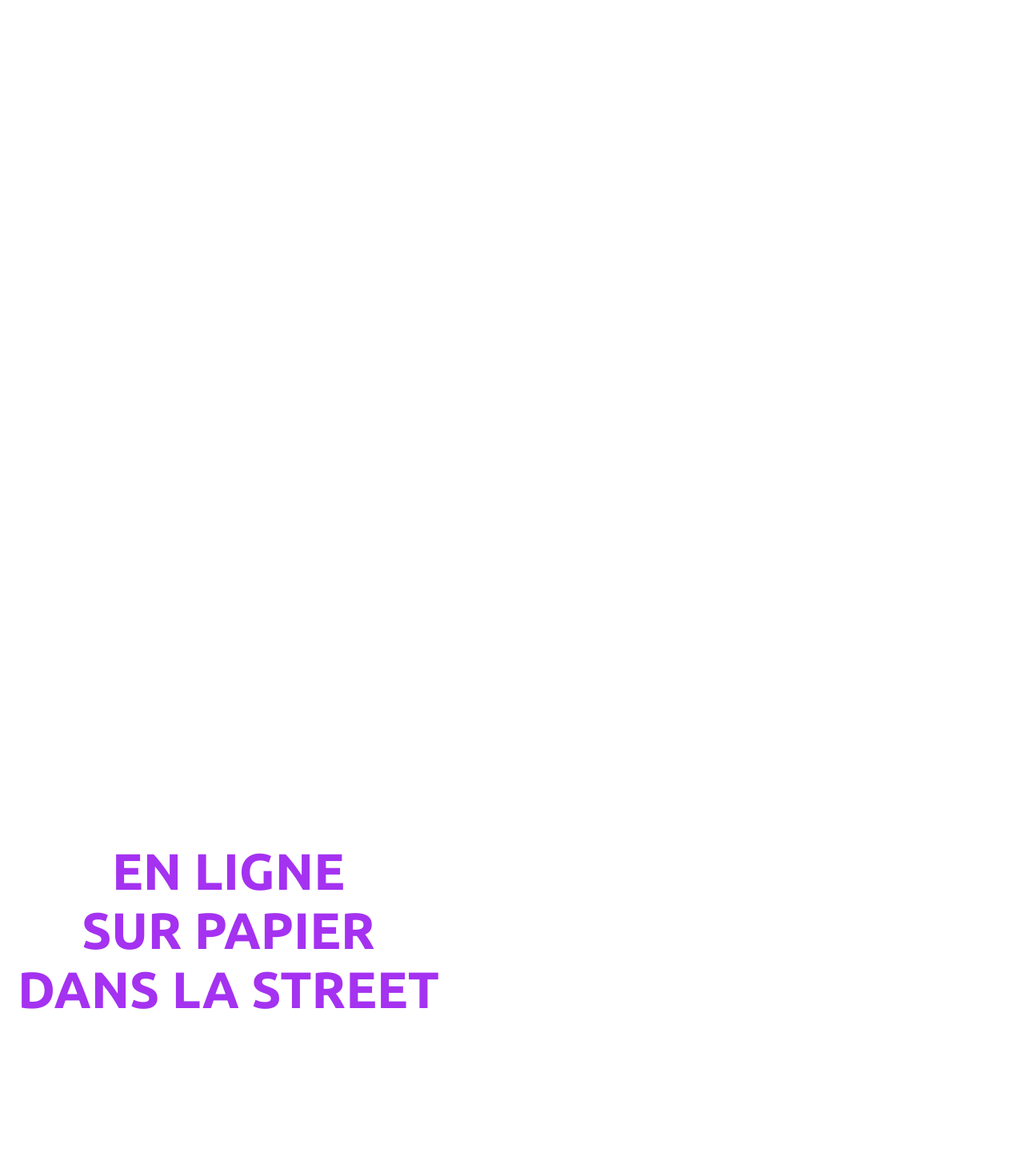
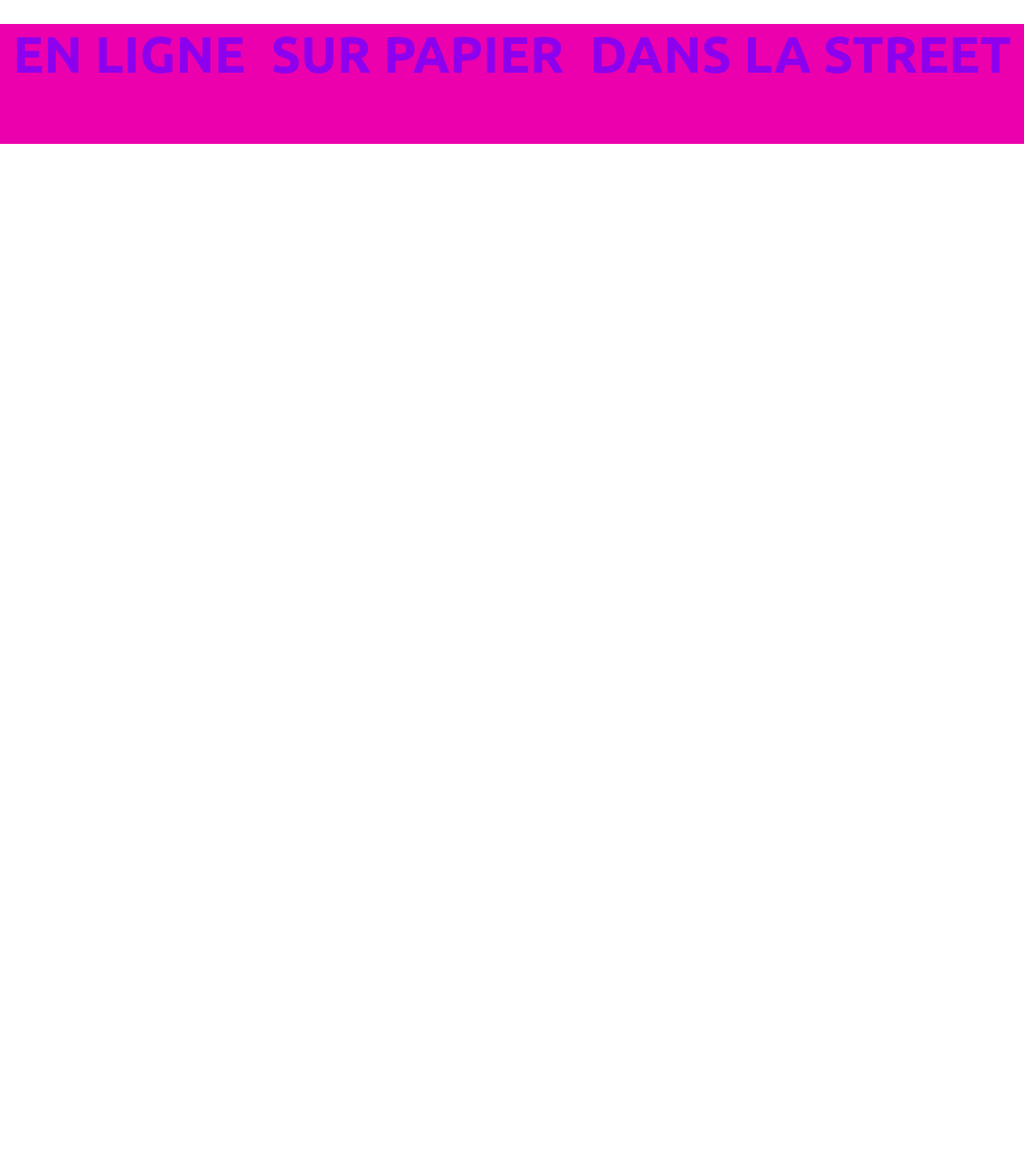
Before and after one commit to porretb/blaiseporret.ch, a plain HTML site: page index.html in a window 1280 px wide. Shown: the part 1275-2721 px from the top of the page at 80% size. After the commit the page ends 1455 px from the top, so only its background shows below. Drawn offline with Linux system fonts and the light colour scheme; a web font is replaced by a local one.

Commit message:
encore une fois

```diff
--- a/css.css
+++ b/css.css
@@ -59,3 +59,10 @@ section h1 {
   font-weight: 700;
   text-align: center;
 }
+#presentation ul{
+  display: flex;
+  justify-content: space-around;
+  list-style: none;
+  background-color: #ec00ad;
+  height: 150px;
+}
--- a/index.html
+++ b/index.html
@@ -54,17 +54,13 @@
       <div class="top-img-2">
         <img src="src/joshua-earle-X_roZ7toBJY-unsplash.jpg" />
       </div>
-      <div class="top-img-h1">
-        <table class="table-list">
-          <tr>
-            <td>
-              <liste-item><h1>En ligne</h1></liste-item>
-              <liste-item><h1>Sur papier</h1></liste-item>
-              <liste-item><h1>Dans la street</h1></liste-item>
-            </td>
-          </tr>
-        </table>
-      </div>
+      <section id="presentation">
+        <ul>
+          <li><h1>En ligne</h1></li>
+          <li><h1>Sur papier</h1></li>
+          <li><h1>Dans la street</h1></li>
+        </ul>
+      </section>
     </section>
     <footer></footer>
   </body>
```
Also changed, not shown: 1 other file.
